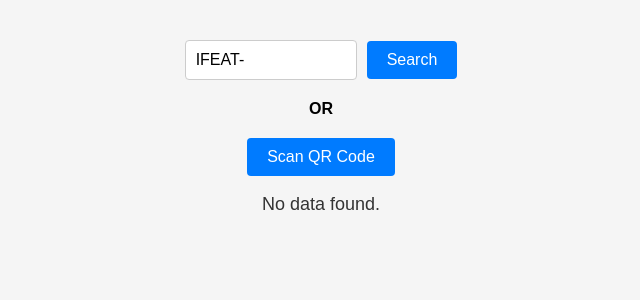
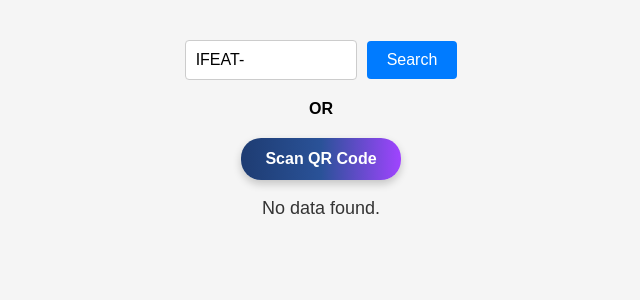
Before and after one commit to realpantagon/IFEATPrintBadge, a React (Vite) app: page / in a window 1280 px wide. Shown: the top 300 px of the page, without its empty margins (319-959 px from the left). Built offline with nearby package versions, Linux system fonts and the light colour scheme; what @react-pdf/renderer would draw is missing.

Commit message:
finish draft 1

```diff
--- a/src/App.jsx
+++ b/src/App.jsx
@@ -128,9 +128,14 @@ function App() {
       </form>
 
       {/* Divider indicating OR */}
-      <div style={{ textAlign: "center", margin: "0 0", fontWeight: "bold" }}>OR</div>
+      <div style={{ textAlign: "center", margin: "0 0", fontWeight: "bold" }}>
+        OR
+      </div>
 
-      <button onClick={() => setScanning(!scanning)}>
+      <button
+        className="gradient-button"
+        onClick={() => setScanning(!scanning)}
+      >
         {scanning ? "Stop Scanning" : "Scan QR Code"}
       </button>
 
--- a/src/index.css
+++ b/src/index.css
@@ -93,3 +93,26 @@ body {
     font-size: 0.9rem;
     font-weight: bold;
   }
+
+
+  .gradient-button {
+    background: linear-gradient(90deg, #1e3c72, #2a5298, #a044ff); /* Blue to purple gradient */
+    color: white;
+    padding: 12px 24px;
+    border: none;
+    border-radius: 20px; /* Makes the button fully rounded */
+    font-size: 16px;
+    font-weight: bold; /* To match the bold text */
+    cursor: pointer;
+    transition: background 0.3s ease, transform 0.1s ease;
+    box-shadow: 0px 4px 8px rgba(0, 0, 0, 0.2); /* Adds shadow */
+    outline: none;
+  }
+
+  .gradient-button:hover {
+    transform: scale(1.05); /* Slight zoom on hover */
+  }
+
+  .gradient-button:active {
+    transform: scale(0.98); /* Slightly shrink on click */
+  }
```
